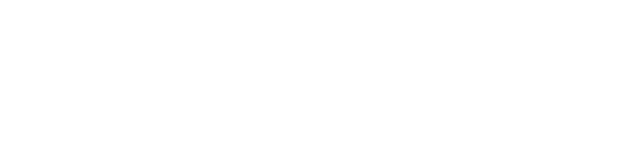
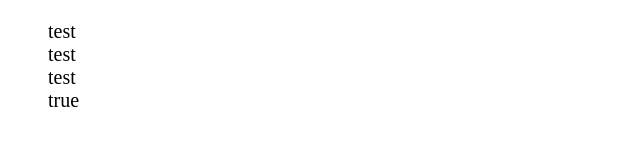
Before and after one commit to patrick13111993/status-website, a website: page index.html in a window 1280 px wide. Shown: the whole page, without its empty margins (0-640 px from the left). Drawn offline with Linux system fonts and the light colour scheme.

Commit message:
initial commit

```diff
--- a/public/app.js
+++ b/public/app.js
@@ -0,0 +1,43 @@
+var createStatusList = function (title, description, status, resolved) {
+  var newStatus = document.createElement('ul');
+  newStatus.classList.add('status');
+
+  var resolvedText = "false";
+  if(resolved) {
+    resolvedText = "true"
+  }
+
+  var listTitle = document.createElement('li');
+  var listDescription = document.createElement('li');
+  var listStatus = document.createElement('li');
+  var listResolved = document.createElement('li');
+  listTitle.innerText = title;
+  listDescription.innerText = description;
+  listStatus.innerText = status;
+  listResolved.innerText = resolvedText;
+  newStatus.appendChild(listTitle);
+  newStatus.appendChild(listDescription);
+  newStatus.appendChild(listStatus);
+  newStatus.appendChild(listResolved);
+
+  return newStatus;
+}
+
+var appendElements = function (statuses, list) {
+  statuses.appendChild(list);
+}
+
+var addStatus = function(title, description, status, resolved) {
+  var list = createStatusList(title, description, status, resolved);
+
+  var statuses = document.getElementById('statuses');
+  appendElements(statuses, list);
+}
+
+
+var app = function() {
+
+  addStatus("test", "test", "test", true);
+}
+
+window.onload = app;
--- a/public/style.css
+++ b/public/style.css
@@ -1,7 +1,5 @@
 body {
-/*  background-color: #CCCCCC;*/
 font-size: 20px;
-color: white;
   }
 
 ul {
```
